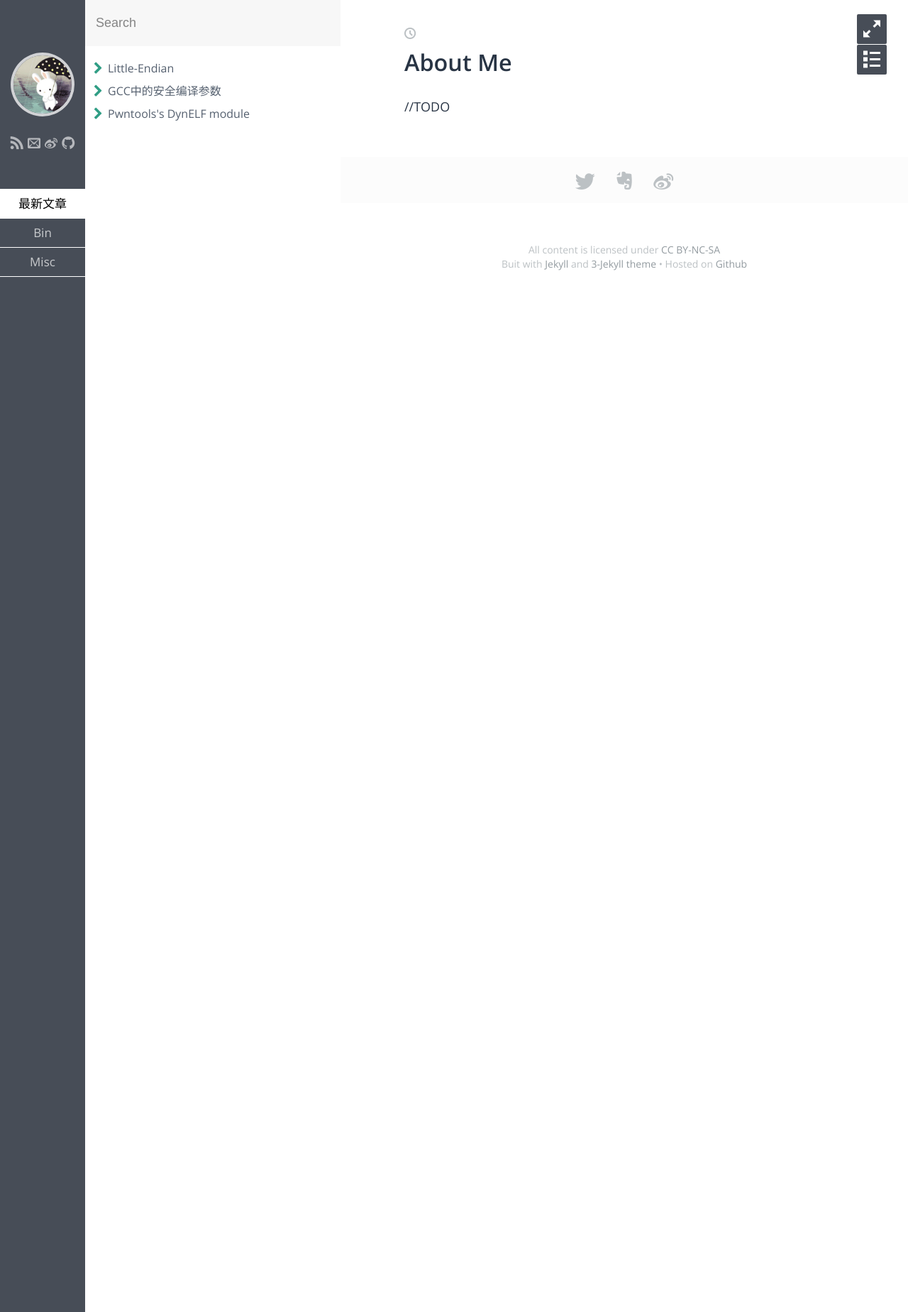
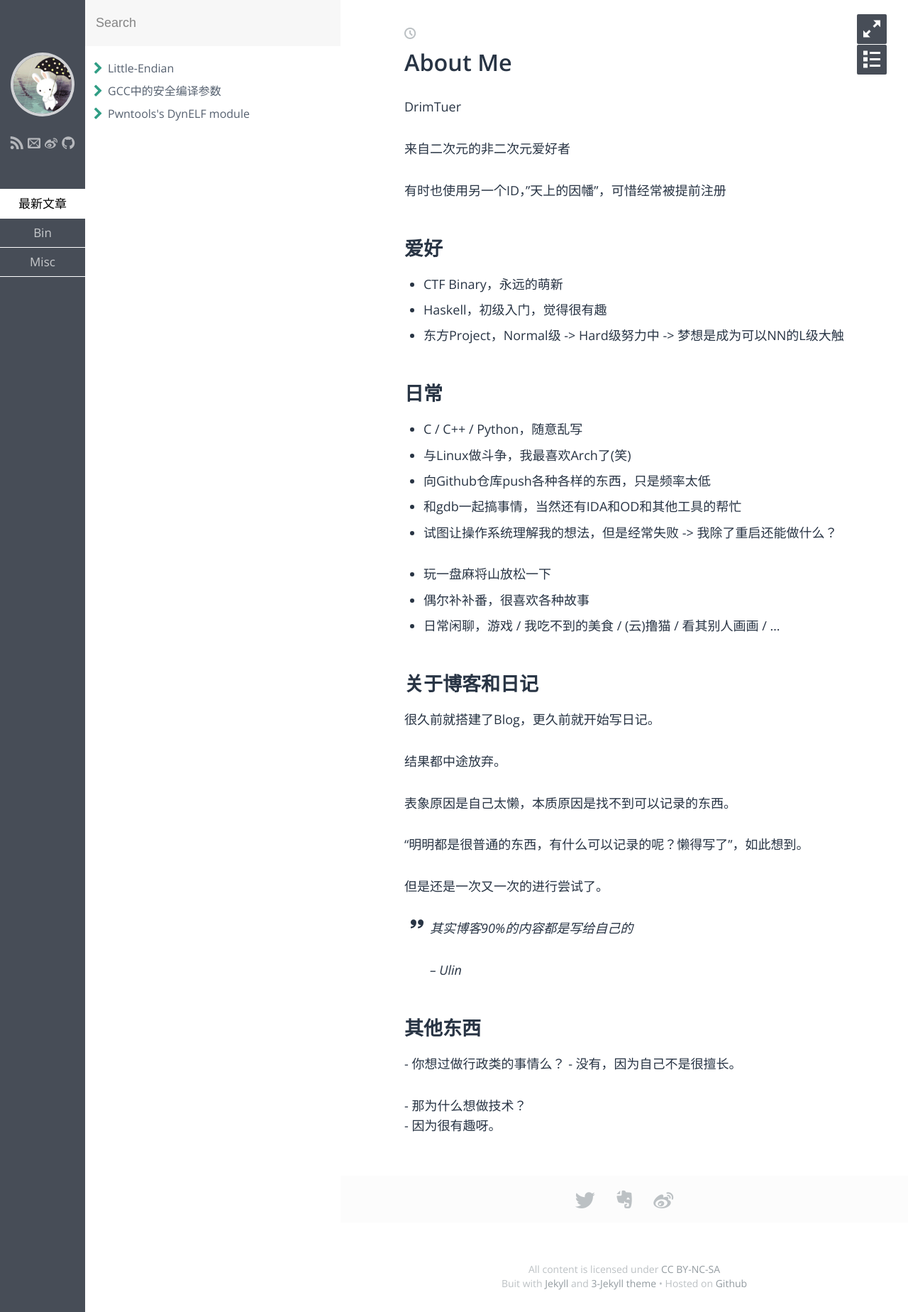
Before and after one commit to irisu-white/irisu-white.github.io, a Jekyll site: the page built from index.md, in a window 1280 px wide. Shown: the whole page at 71% size. Built offline with Jekyll 4.4.1, drawn with Linux system fonts in a browser that asks for light colours; some web fonts are replaced.

Commit message:
modify about me

```diff
--- a/index.md
+++ b/index.md
@@ -3,4 +3,50 @@ title: "About Me"
 layout: post
 ---
 
-//TODO
+DrimTuer
+
+来自二次元的非二次元爱好者
+
+有时也使用另一个ID，"天上的因幡"，可惜经常被提前注册
+
+## 爱好
+
+* CTF Binary，永远的萌新
+* Haskell，初级入门，觉得很有趣
+* 东方Project，Normal级 -> Hard级努力中 -> 梦想是成为可以NN的L级大触
+
+## 日常
+
+* C / C++ / Python，随意乱写
+* 与Linux做斗争，我最喜欢Arch了(笑)
+* 向Github仓库push各种各样的东西，只是频率太低
+* 和gdb一起搞事情，当然还有IDA和OD和其他工具的帮忙
+* 试图让操作系统理解我的想法，但是经常失败 -> 我除了重启还能做什么？
+
+* 玩一盘麻将山放松一下
+* 偶尔补补番，很喜欢各种故事
+* 日常闲聊，游戏 / 我吃不到的美食 / (云)撸猫 / 看其别人画画 / ...
+
+## 关于博客和日记
+
+很久前就搭建了Blog，更久前就开始写日记。
+
+结果都中途放弃。
+
+表象原因是自己太懒，本质原因是找不到可以记录的东西。
+
+"明明都是很普通的东西，有什么可以记录的呢？懒得写了"，如此想到。
+
+但是还是一次又一次的进行尝试了。
+
+> 其实博客90%的内容都是写给自己的
+>
+> -- Ulin
+
+## 其他东西
+
+\- 你想过做行政类的事情么？
+\- 没有，因为自己不是很擅长。
+
+\- 那为什么想做技术？
+\- 因为很有趣呀。
```
